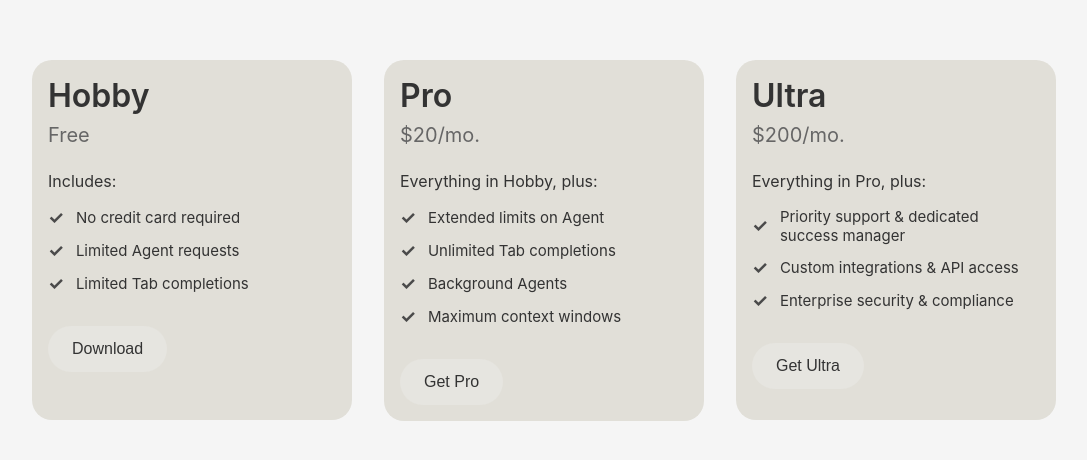
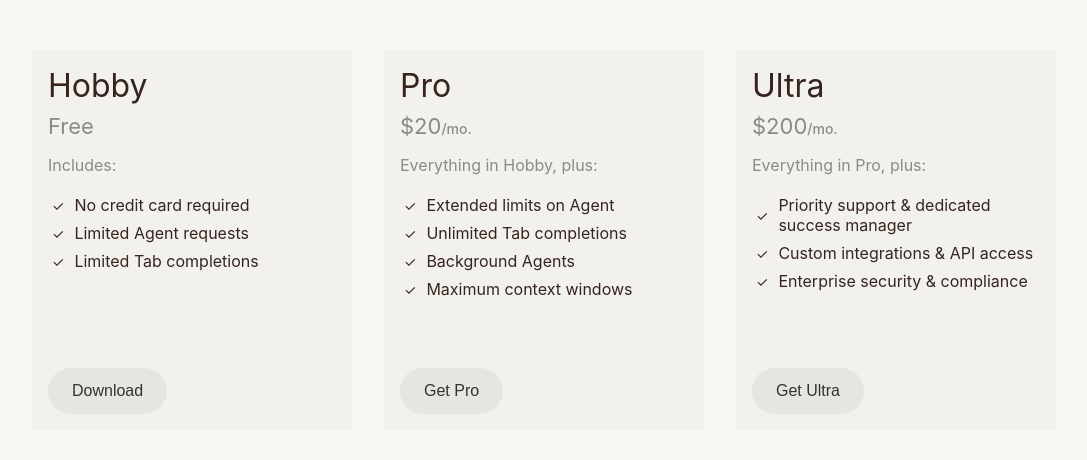
Before and after one commit to anya-leb/My-First-Coding-Project, a plain HTML site: page index.html in a window 1280 px wide. Shown: the part 160-620 px from the top of the page, without its empty margins (96-1183 px from the left). Drawn offline with Linux system fonts and the light colour scheme.

Commit message:
Styled UI Cards
Updated the style and layout of cards to match the Cursor

```diff
--- a/index.html
+++ b/index.html
@@ -7,10 +7,12 @@
     <link rel="stylesheet" href="styles.css">
 </head>
 <body>
-    <div class="cards-container">
+    <div class="cards-container gap-g1 grid grid-cols-1 md:grid-cols-2 lg:grid-cols-4">
         <div class="card">
-            <h1 class="card-title">Hobby</h1>
-            <p class="card-price">Free</p>
+            <h3 class="card-title">Hobby</h3>
+            <p class="card-price">
+                <span class="card-price-amount">Free</span>
+            </p>
             <div class="card-content">
                 <p class="includes-text">Includes:</p>
                 <ul class="features-list">
@@ -31,8 +33,11 @@
             <button class="download-button">Download</button>
         </div>
         <div class="card">
-            <h1 class="card-title">Pro</h1>
-            <p class="card-price">$20/mo.</p>
+            <h3 class="card-title">Pro</h3>
+            <p class="card-price">
+                <span class="card-price-amount">$20</span>
+                <span class="card-price-period">/mo.</span>
+            </p>
             <div class="card-content">
                 <p class="includes-text">Everything in Hobby, plus:</p>
                 <ul class="features-list">
@@ -57,8 +62,11 @@
             <button class="download-button">Get Pro</button>
         </div>
         <div class="card">
-            <h1 class="card-title">Ultra</h1>
-            <p class="card-price">$200/mo.</p>
+            <h3 class="card-title">Ultra</h3>
+            <p class="card-price">
+                <span class="card-price-amount">$200</span>
+                <span class="card-price-period">/mo.</span>
+            </p>
             <div class="card-content">
                 <p class="includes-text">Everything in Pro, plus:</p>
                 <ul class="features-list">
--- a/styles.css
+++ b/styles.css
@@ -6,7 +6,7 @@
 
 body {
     font-family: -apple-system, BlinkMacSystemFont, 'Segoe UI', Roboto, Oxygen, Ubuntu, Cantarell, sans-serif;
-    background-color: #f5f5f5;
+    background-color: #f7f7f4;
     display: flex;
     justify-content: center;
     align-items: center;
@@ -20,62 +20,75 @@ body {
     gap: 32px;
     flex-wrap: nowrap;
     justify-content: center;
-    align-items: flex-start;
+    align-items: flex;
 }
 
 .card {
-    background-color: #e1dfd8;
-    border-radius: 20px;
+    display: flex;
+    flex-direction: column;
+    background-color: #f2f1ed;
+    border-radius: 4px;
     padding: 16px;
     width: 320px;
-    min-height: 360px;
+    min-height: 380px;
     flex-shrink: 0;
 }
 
 .card-title {
     font-size: 32px;
-    font-weight: 600;
-    color: #333;
+    font-weight: 400;
+    color: #36251e;
     margin-bottom: 8px;
 }
 
 .card-price {
     font-size: 20px;
-    color: #666;
-    margin-bottom: 24px;
+    font-weight: 400;
+    color: rgba(38, 37, 30, 0.5);
+    display: inline-flex;
+    align-items: baseline;
 }
 
-.card-content {
-    margin-bottom: 32px;
+.card-price-amount {
+    font-size: 22px;
+    font-weight: 400;
+    color: rgba(38, 37, 30, 0.5);
+}
+
+.card-price-period {
+    font-size: 14px;
+    font-weight: 500;
+    color: rgba(38, 37, 30, 0.5);
 }
 
 .includes-text {
     font-size: 16px;
-    color: #333;
-    margin-bottom: 16px;
+    color: rgba(38, 37, 30, 0.5);
+    margin: 16px 0px;
 }
 
 .features-list {
     list-style: none;
-    padding: 0;
+    padding: 4px;
 }
 
 .features-list li {
     display: flex;
     align-items: center;
-    margin-bottom: 12px;
-    font-size: 15px;
-    color: #333;
+    margin-bottom: 8px;
+    font-size: 16px;
+    color: #36251e;
 }
 
 .checkmark {
-    color: #4a4a4a;
-    font-size: 18px;
-    margin-right: 12px;
-    font-weight: bold;
+    color: #36251e;
+    font-size: 14px;
+    margin-right: 10px;
+    font-weight: regular;
 }
 
 .download-button {
+    margin-top: auto;
     width: fit-content;
     background-color: #e6e5e0;
     border: none;
```
